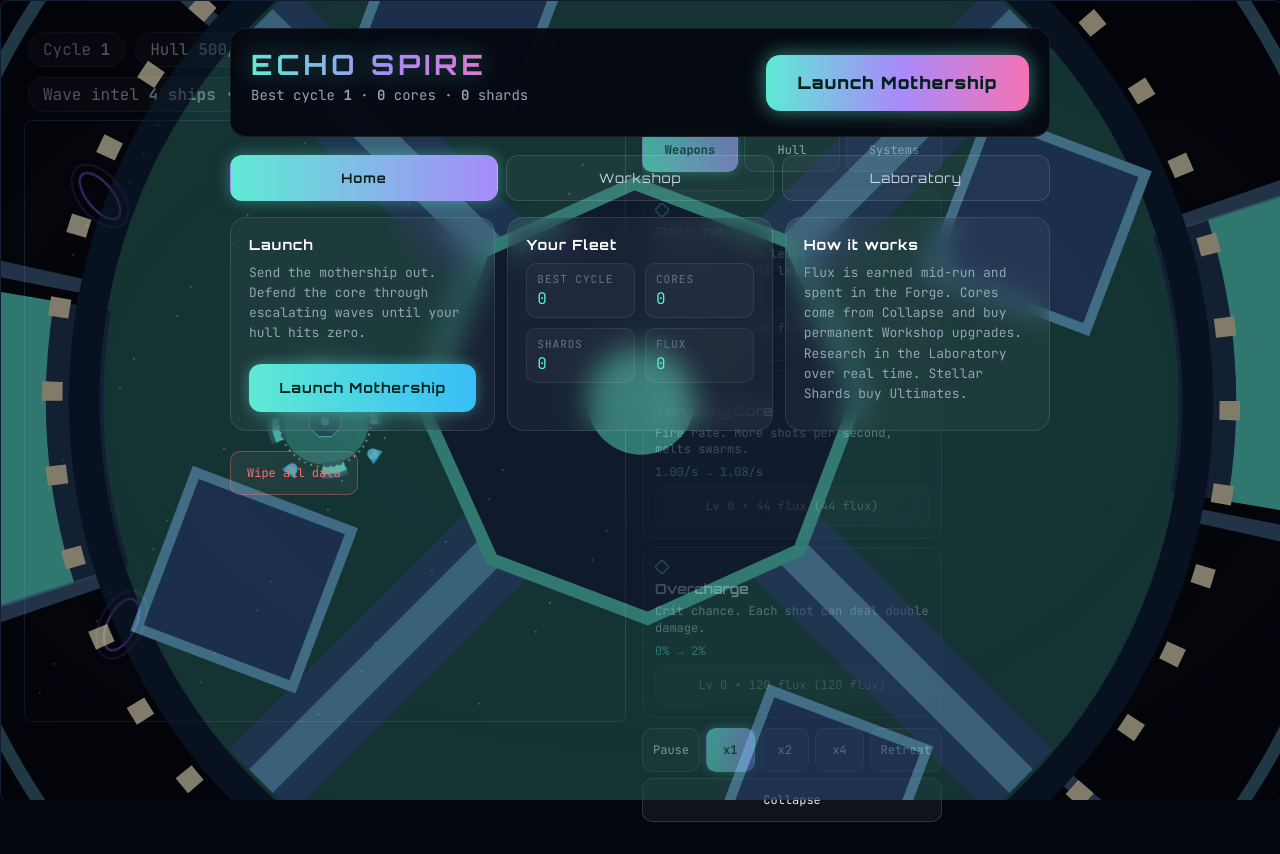
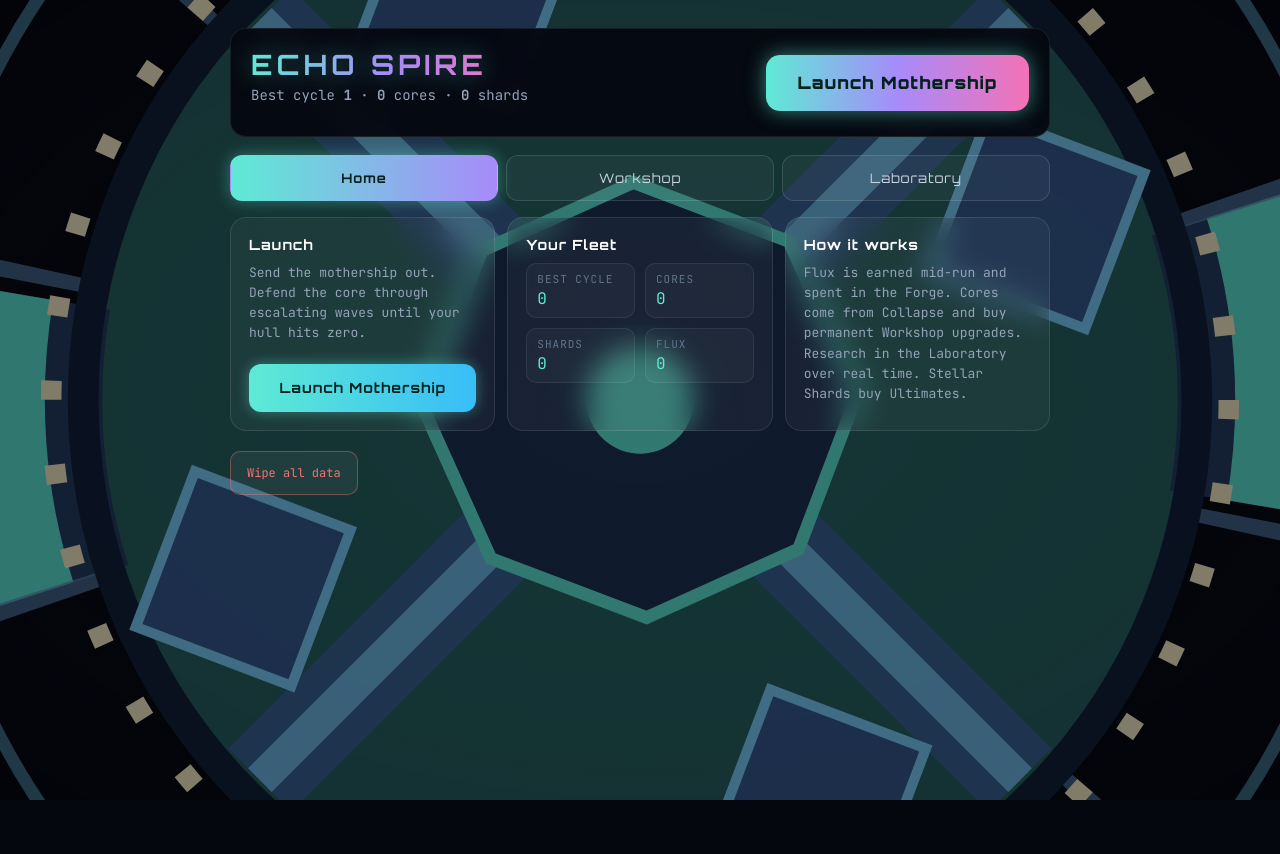
Before and after one commit to Zsolt-85/echo-spire, a website built with Vite: page index.html in a window 1280 px wide. Built offline with nearby package versions, Linux system fonts and the light colour scheme.

Commit message:
fix(mothership): unframe the menu hero and hide gameplay chrome behind the menu

```diff
--- a/src/style.css
+++ b/src/style.css
@@ -18,7 +18,7 @@ canvas{border:1px solid #1e3a5f;border-radius:8px;position:sticky;top:12px;}
 /* ===== MENU OVERLAY ===== */
 [hidden]{display:none !important;}
 #menu-overlay{position:fixed;inset:0;background:radial-gradient(ellipse at 50% 50%,rgba(2,4,8,.05) 0%,rgba(2,4,8,.5) 70%,rgba(2,4,8,.78) 100%);backdrop-filter:none;-webkit-backdrop-filter:none;display:flex;justify-content:center;align-items:flex-start;overflow-y:auto;z-index:30;}
-#menu-ship{position:absolute;inset:0;width:100%;height:100%;opacity:.5;pointer-events:none;z-index:0;}
+#menu-ship{position:absolute;inset:0;width:100%;height:100%;opacity:.5;pointer-events:none;z-index:0;border:none;border-radius:0;box-sizing:border-box;}
 .menu-sheet{max-width:820px;width:100%;margin:28px 16px 48px;position:relative;z-index:1;}
 .menu-sticky{position:sticky;top:0;background:rgba(5,7,15,.94);backdrop-filter:blur(18px);-webkit-backdrop-filter:blur(18px);border:1px solid rgba(255,255,255,.08);border-radius:16px;padding:18px 20px;display:flex;align-items:center;justify-content:space-between;gap:16px;z-index:2;}
 .menu-sticky h1{margin:0;font-size:28px;letter-spacing:4px;background:linear-gradient(90deg,#5eead4,#a78bfa,#f472b6);-webkit-background-clip:text;background-clip:text;color:transparent;filter:drop-shadow(0 0 12px rgba(94,234,212,.4));}
--- a/src/ui/menu.ts
+++ b/src/ui/menu.ts
@@ -10,7 +10,9 @@ function render(): void {
   show('menu-overlay', phase === 'menu');
   show('over-overlay', phase === 'over');
   const g = el('layout');
-  if (g) g.style.visibility = 'visible';
+  if (g) g.style.visibility = phase === 'menu' ? 'hidden' : 'visible';
+  const tb = el('topbar');
+  if (tb) tb.style.visibility = phase === 'menu' ? 'hidden' : 'visible';
   show('menu-view-home', _menuView === 'home');
   show('menu-view-workshop', _menuView === 'workshop');
   show('menu-view-academy', _menuView === 'academy');
```
Also changed, not shown: tests/menu-ship.test.ts (+26 -0 lines).
